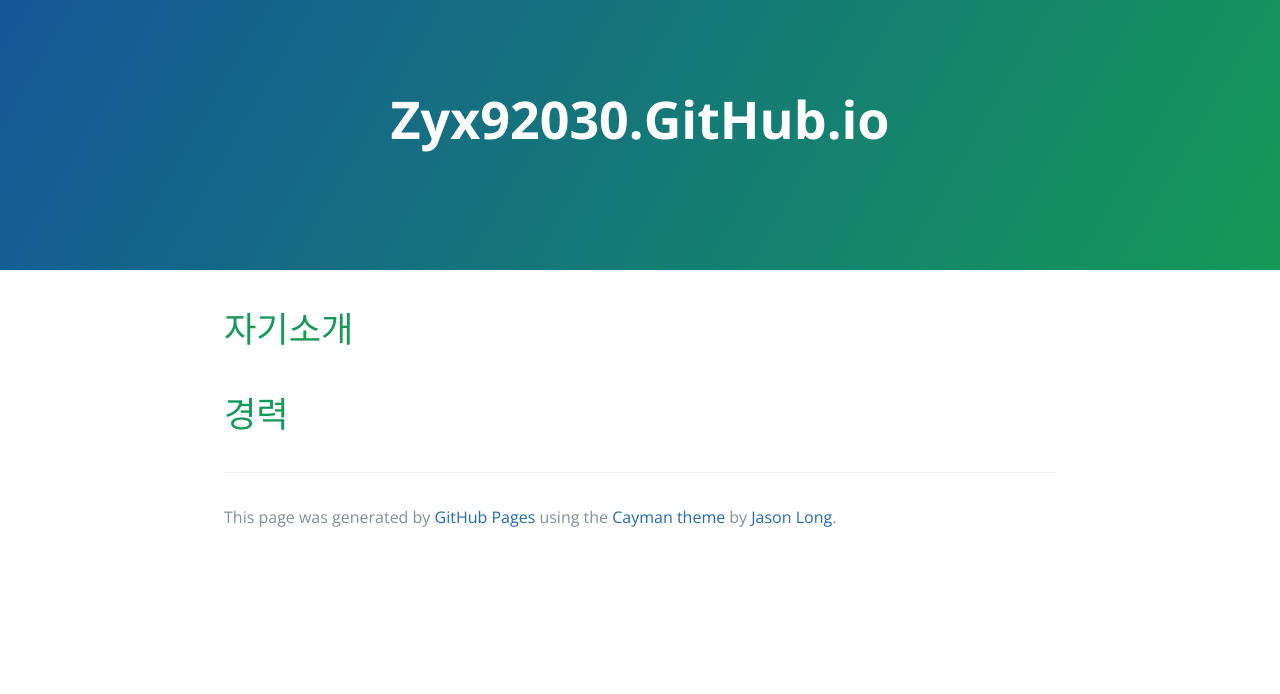
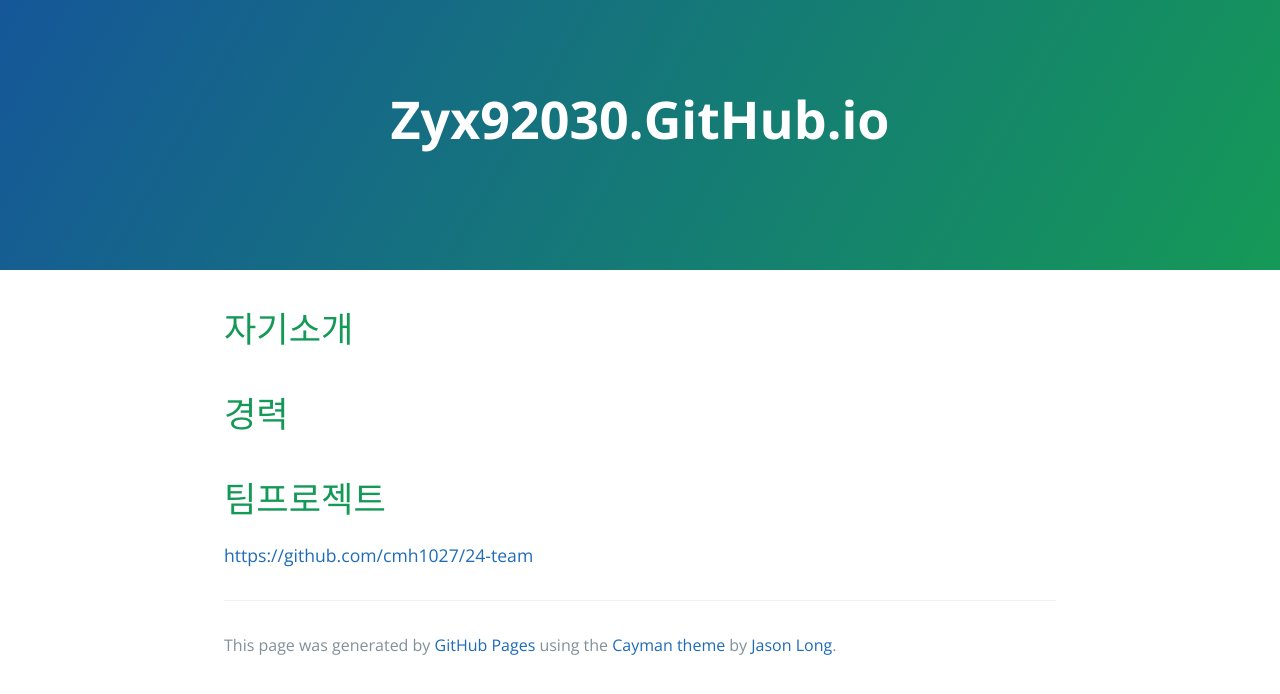
Before and after one commit to zyx92030/zyx92030.github.io, a plain HTML site: page index.html in a window 1280 px wide. Drawn offline with nearby package versions, Linux system fonts and the light colour scheme.

Commit message:
Replace master branch with page content via GitHub

```diff
--- a/index.html
+++ b/index.html
@@ -22,6 +22,11 @@
 <h1>
 <a id="경력" class="anchor" href="#%EA%B2%BD%EB%A0%A5" aria-hidden="true"><span aria-hidden="true" class="octicon octicon-link"></span></a>경력</h1>
 
+<h1>
+<a id="팀프로젝트" class="anchor" href="#%ED%8C%80%ED%94%84%EB%A1%9C%EC%A0%9D%ED%8A%B8" aria-hidden="true"><span aria-hidden="true" class="octicon octicon-link"></span></a>팀프로젝트</h1>
+
+<p><a href="https://github.com/cmh1027/24-team">https://github.com/cmh1027/24-team</a></p>
+
       <footer class="site-footer">
 
         <span class="site-footer-credits">This page was generated by <a href="https://pages.github.com">GitHub Pages</a> using the <a href="https://github.com/jasonlong/cayman-theme">Cayman theme</a> by <a href="https://twitter.com/jasonlong">Jason Long</a>.</span>
--- a/params.json
+++ b/params.json
@@ -1,6 +1,6 @@
 {
   "name": "Zyx92030.GitHub.io",
   "tagline": "",
-  "body": "#자기소개\r\n\r\n#경력 \r\n",
+  "body": "#자기소개\r\n\r\n#경력 \r\n \r\n#팀프로젝트 \r\nhttps://github.com/cmh1027/24-team",
   "note": "Don't delete this file! It's used internally to help with page regeneration."
 }
```
